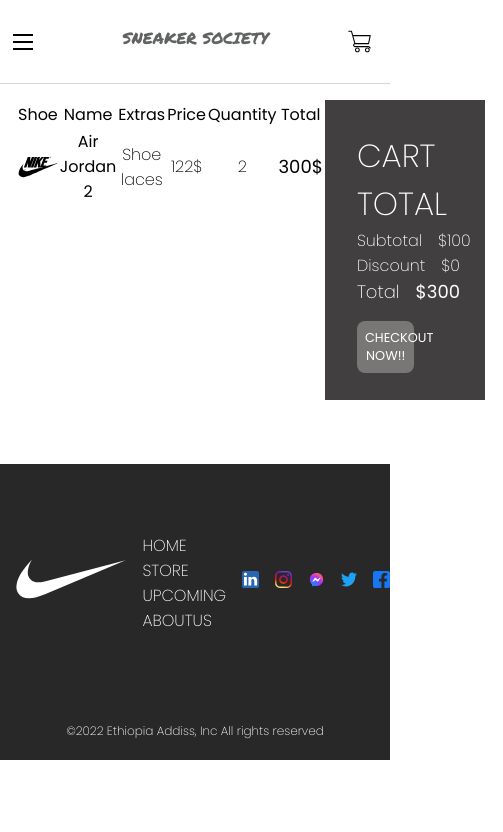
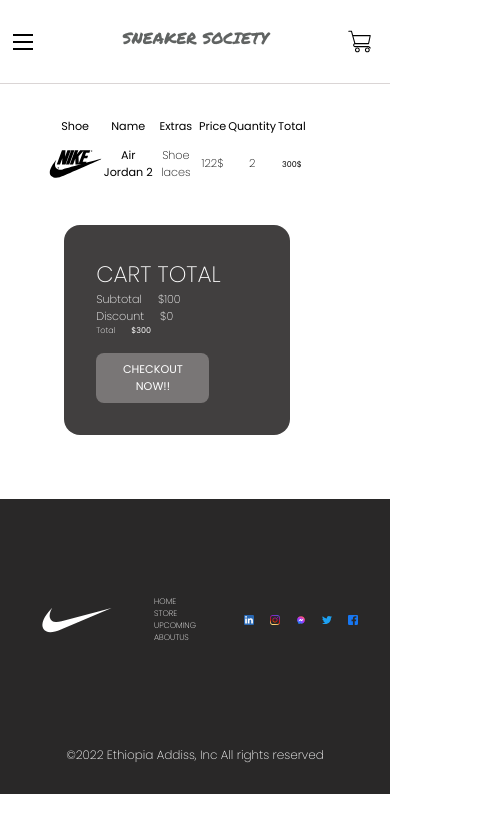
Before and after one commit to liferacer23/shoes, a Next.js app: page /cart in a window 390 px wide. Shown: the top 832 px of the page, 503 px wide, since content can reach past the window. Built offline with nearby package versions, Linux system fonts and the light colour scheme; no server answers; the database is empty.

Commit message:
80% responsiveness done

```diff
--- a/components/Footer.js
+++ b/components/Footer.js
@@ -27,27 +27,27 @@
       </div>
       <div className={styles.socials}>
         <Link href="/">
-          <a>
+          <a className={styles.social}>
             <Image src="social-icons/linkdin.svg" width={30} height={30} />
           </a>
         </Link>
         <Link href="/">
-          <a>
+          <a className={styles.social}>
             <Image src="social-icons/insta.svg" width={30} height={30} />
           </a>
         </Link>
         <Link href="/">
-          <a>
+          <a className={styles.social}>
             <Image src="social-icons/messenger.svg" width={30} height={30} />
           </a>
         </Link>
         <Link href="/">
-          <a>
+          <a className={styles.social}>
             <Image src="social-icons/twitter.svg" width={30} height={30} />
           </a>
         </Link>
         <Link href="/">
-          <a>
+          <a className={styles.social}>
             <Image src="social-icons/facebook.svg" width={30} height={30} />
           </a>
         </Link>
--- a/styles/Cart.module.css
+++ b/styles/Cart.module.css
@@ -1,40 +1,62 @@
 .container {
-
+  width: 100%;
   display: flex;
+  justify-content: space-between;
   padding: 1rem;
 }
 .imageContainer {
   display: flex;
   flex-direction: column;
 }
-.left{flex:3}
-.right{flex:1}
+.left {
+  padding: 1rem;
+  flex: 4;
+
+}
+.right {
+  display: flex;
+  align-items: center;
+  justify-content: center;
+  flex: 2;
+
+
+}
 .table {
-  width: 50%;
+  width: 70%;
   text-align: center;
 }
-.name{
+.name {
   font-weight: 400;
 }
-.total{
+.total {
   font-weight: 400;
   font-size: 18px;
 }
-.tr th{font-weight: 500;}
+.tr th {
+  font-weight: 500;
+}
 
-.wrapper{
+.wrapper {
   width: 90%;
   padding: 2rem;
   max-height: 300px;
   background-color: rgb(65, 63, 63);
   color: white;
+  border-radius: 1rem;
   margin-bottom: 3rem;
+  margin-top: 1rem;
 }
-.subTotalTextTitle{margin-right: 1rem;}
-.discountTextTitle{margin-right: 1rem;}
-.totalTextTitle{margin-right: 1rem;}
-.button{
-    width: 60%;
+.subTotalTextTitle {
+  margin-right: 1rem;
+}
+.discountTextTitle {
+  margin-right: 1rem;
+}
+.totalTextTitle {
+  margin-right: 1rem;
+}
+.button {
+  width: 70%;
   height: 100%;
   border: none;
   outline: none;
@@ -48,6 +70,63 @@
   margin-top: 1rem;
   padding: 0.5rem;
 }
-.button:hover{
+.button:hover {
   background-color: black;
 }
+
+@media screen and (max-width: 800px) {
+  .container {
+    flex-direction: column;
+  }
+  .button {
+    width: 70%;
+  }
+  .wrapper {
+    width: 70%;
+  }
+  .left{
+    display: flex;
+    align-items: center;
+    justify-content: center;
+  }
+  .table{
+    width: 80%;
+  }
+}
+@media screen and (max-width: 482px) {
+.left{
+  width: 90%;
+}
+.right{
+  width: 90%;
+}
+  .table{
+    font-size: 0.7rem;
+    width: 90%;
+  }
+  .wrapper{
+    font-size: 0.7rem;
+  }
+  .button{
+    font-size: 0.7rem;
+  }
+  .total{
+    font-size: 0.5rem;
+  }
+}
+
+@media screen and (max-width: 333px) {
+  .table{
+    font-size: 0.5rem;
+    width: 90%;
+  }
+  .wrapper{
+    font-size: 0.5rem;
+  }
+  .button{
+    font-size: 0.5rem;
+  }
+  .total{
+    font-size: 0.5rem;
+  }
+}
--- a/styles/Footer.module.css
+++ b/styles/Footer.module.css
@@ -43,3 +43,25 @@
   font-size: 12px;
   margin-top: 1.3rem;
 }
+
+@media screen and (max-width:768px) {
+  .container{
+    padding: 1rem;
+    font-size: 0.5rem;
+  }
+  .logo{
+    width: 90px;
+    height: 90px;
+  }
+  .socials .social{
+    width: 20px;
+    height: 20px;
+  }
+}
+@media screen and (max-width:500px) {
+  .socials .social{
+
+   width: 10px;
+   height: 10px;
+  }
+}
--- a/styles/Orders.module.css
+++ b/styles/Orders.module.css
@@ -3,7 +3,7 @@
   padding: 1rem;
 }
 .table {
-  width: 50%;
+  width: 90%;
   text-align: center;
 }
 .orderId{
@@ -29,6 +29,7 @@
   background-color: rgb(65, 63, 63);
   color: white;
   margin-bottom: 3rem;
+  border-radius: 1rem;
 }
 .subTotalTextTitle {
   margin-right: 1rem;
@@ -91,3 +92,32 @@
 .inProgress .checkedIcon,.notDone .checkedIcon{
     display: none;
 }
+
+@media screen and (max-width: 850px) {
+  .container{
+    flex-direction: column;
+    font-size: 0.7rem;
+  }
+  .table{
+    width: 100%;
+  }
+  .wrapper{
+    width: 60%;
+    margin-top: 1rem;
+  }
+}
+
+@media screen and (max-width: 413px) {
+  .container{
+    font-size: 0.5rem;
+  }
+  .total{
+    font-size: 0.5rem;
+  }
+  .wrapper{
+    font-size: 0.5rem;
+  }
+  .button{
+    font-size: 0.5rem;
+  }
+}
```
Lines whose indentation alone changed are shown as unchanged.
